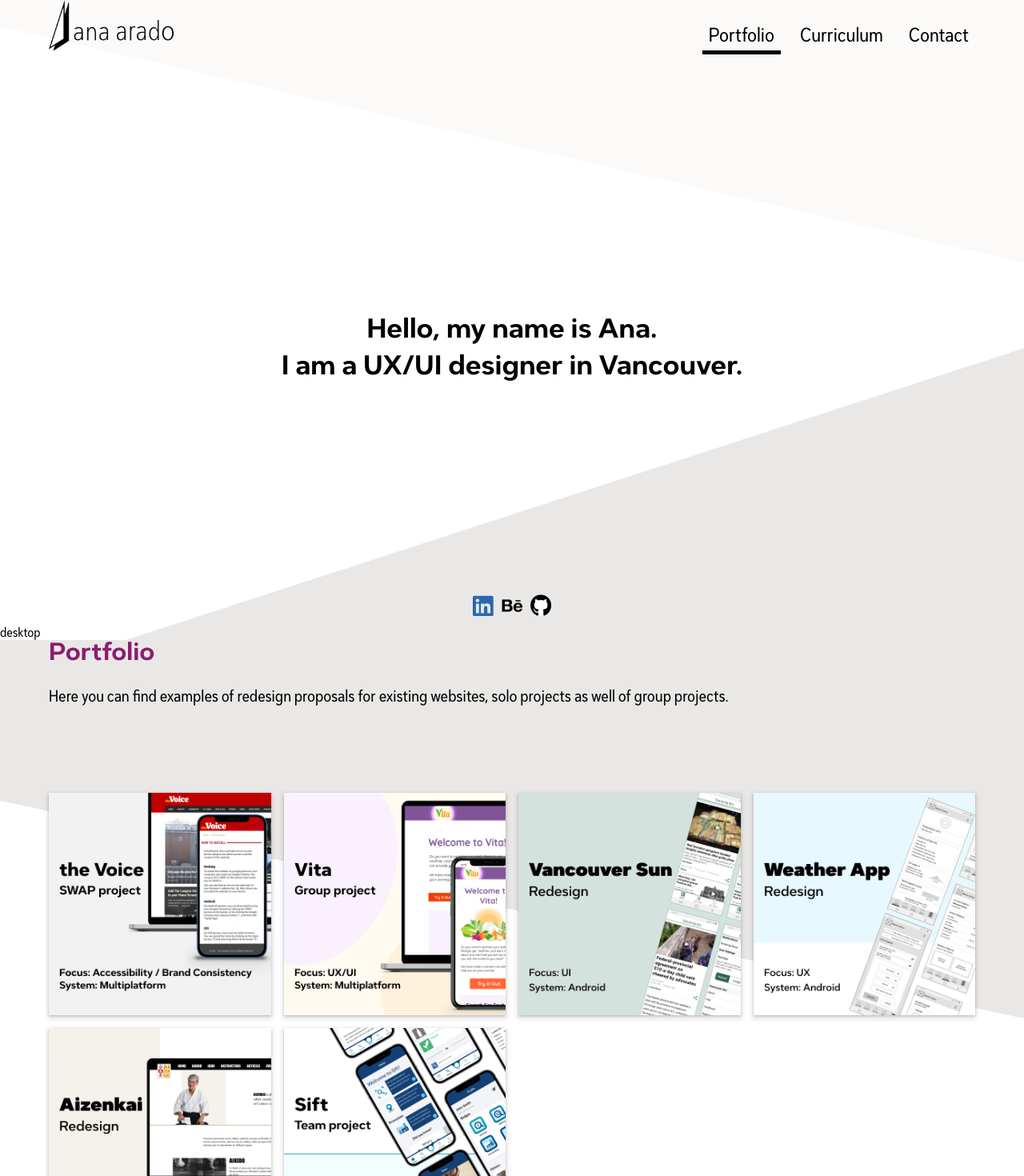
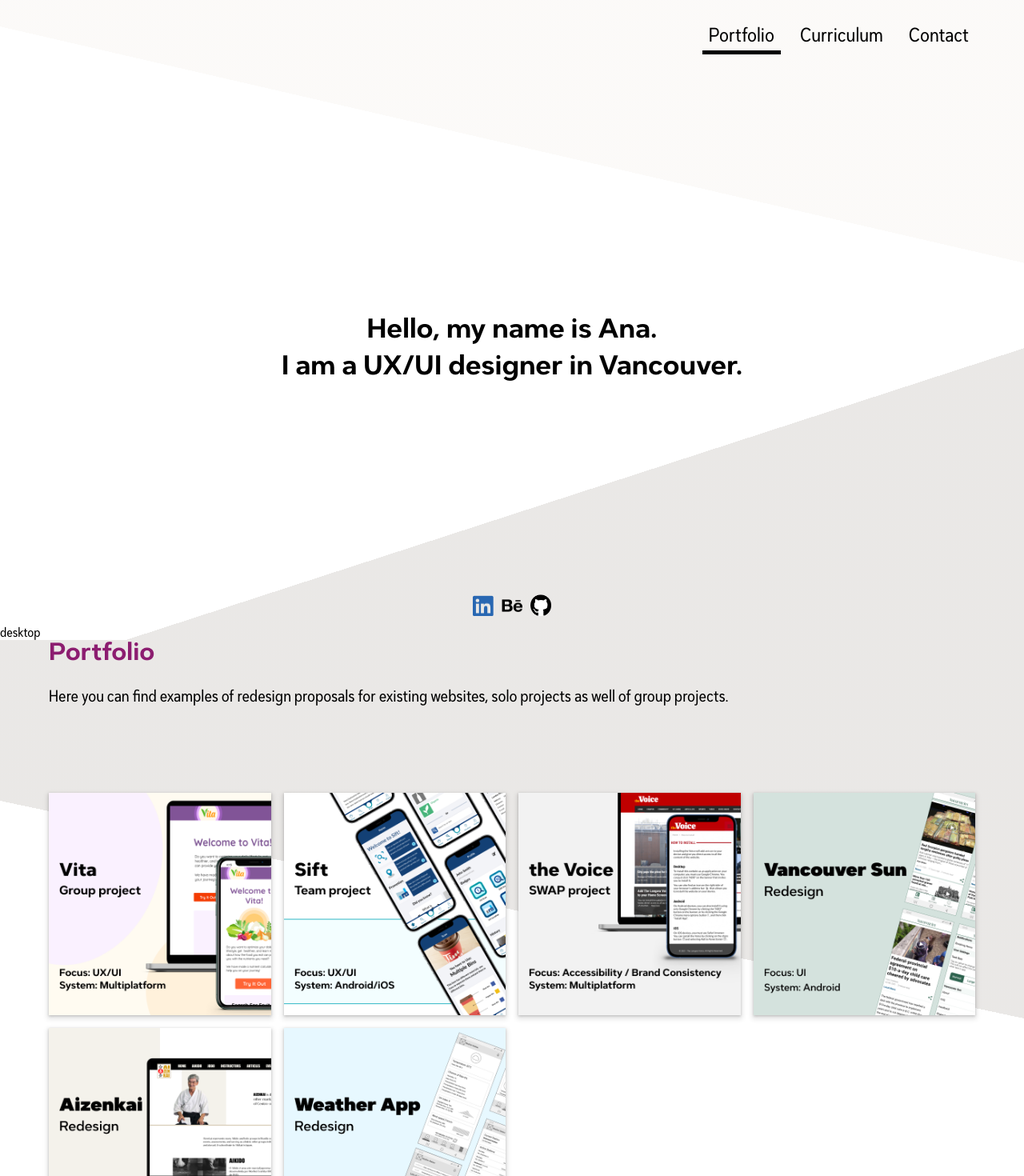
Before and after one commit to isacvale/ana_portfolio, a React (Create React App) app: page / in a window 1280 px wide. Shown: the top 1470 px of the page at 80% size. Built offline with nearby package versions, Linux system fonts and the light colour scheme.

Commit message:
Create core functionality.

```diff
--- a/src/constants.js
+++ b/src/constants.js
@@ -41,20 +41,28 @@ export const SOCIAL_LINKS = [
 
 export const PROJECTS = [
   {
+    type: "Team Project",
+    name: "Vita",
+    focus: ["UI", "UX"],
+    system: ["iOS", "Android"],
+    ref: "vita",
+    img: "/proj2_vita.png",
+  },
+  {
+    type: "Team Project",
+    name: "Sift",
+    focus: ["UX", "UI"],
+    system: ["iOS", "Android"],
+    ref: "sift",
+    img: "/proj2_sift.png",
+  },
+  {
     type: "Swap Project",
     name: "The Voice Langara",
     focus: ["accessibility", "UI", "UX"],
     system: ["multiplatform"],
     ref: "the_voice",
     img: "/proj2_voice.png",
-  },
-  {
-    type: "Team Project",
-    name: "Vita",
-    focus: ["UI", "UX"],
-    system: ["iOS", "Android"],
-    ref: "vita",
-    img: "/proj2_vita.png",
   },
   {
     type: "Redesign",
@@ -66,14 +74,6 @@ export const PROJECTS = [
   },
   {
     type: "Redesign",
-    name: "Weather Station Application",
-    focus: ["UX"],
-    system: ["iOS"],
-    ref: "weather_station",
-    img: "/proj2_weatherapp.png",
-  },
-  {
-    type: "Redesign",
     name: "Aizenkai",
     focus: ["UI"],
     system: ["Web", "Larger Screens"],
@@ -81,11 +81,11 @@ export const PROJECTS = [
     img: "/proj2_aizenkai.png",
   },
   {
-    type: "Team Project",
-    name: "Sift",
-    focus: ["UX", "UI"],
-    system: ["iOS", "Android"],
-    ref: "sift",
-    img: "/proj2_sift.png",
+    type: "Redesign",
+    name: "Weather Station Application",
+    focus: ["UX"],
+    system: ["iOS"],
+    ref: "weather_station",
+    img: "/proj2_weatherapp.png",
   },
 ];
--- /dev/null
+++ b/src/core/Anchor/index.js
@@ -0,0 +1,6 @@
+// import React from "react";
+import styled from "styled-components";
+
+const Anchor = styled.a({});
+
+export default Anchor;
--- a/src/core/Header/NavigationLink.js
+++ b/src/core/Header/NavigationLink.js
@@ -6,7 +6,9 @@ import { Link } from "react-router-dom";
 const variantStyle = {
   default: {},
   panel: {
+    fontFamily: "Dexa Pro",
     fontSize: 30,
+    fontWeight: 600,
     height: 45,
     paddingTop: 0,
     marginTop: 15,
--- a/src/core/Header/index.js
+++ b/src/core/Header/index.js
@@ -15,8 +15,9 @@ const StyledHeader = styled.header({
 
 const Header = () => {
   const [isOpen, setIsOpen] = useState(false);
-  const sizes = useContext(SizeContext);
-  const showFullNavigation = ["laptop", "desktop"].includes(sizes.template);
+  const { template } = useContext(SizeContext);
+  const showFullNavigation = ["laptop", "desktop"].includes(template);
+  const showSmallLogo = ["mobile, tablet"].includes(template);
 
   const handleHamburgerClick = () => {
     setIsOpen(!isOpen);
@@ -25,7 +26,7 @@ const Header = () => {
   return (
     <StyledHeader>
       <Columns>
-        <Logo logo={LOGO_SM} />
+        {showSmallLogo && <Logo logo={LOGO_SM} />}
         {showFullNavigation && <NavigationFull />}
         {!showFullNavigation && (
           <NavigationHamburger open={isOpen} onClick={handleHamburgerClick} />
--- a/src/utils/DisplaySizes.js
+++ b/src/utils/DisplaySizes.js
@@ -5,6 +5,7 @@ import SizeContext from "./SizeContext";
 const StyledAside = styled.aside({
   position: "fixed",
   bottom: 0,
+  zIndex: 1000,
 });
 
 const DisplaySizes = () => {
--- a/src/utils/SizeContext.js
+++ b/src/utils/SizeContext.js
@@ -1,7 +1,7 @@
 import { createContext } from "react";
 
 const SizeContext = createContext({
-  width: 500,
+  width: 520,
   height: 800,
   template: "mobile",
 });
--- a/src/utils/throtle.js
+++ b/src/utils/throtle.js
@@ -1,4 +1,4 @@
-const throtle = (func, delay = 100) => {
+const throtle = (func, delay = 20) => {
   let block = false;
 
   return (...args) => {
```
